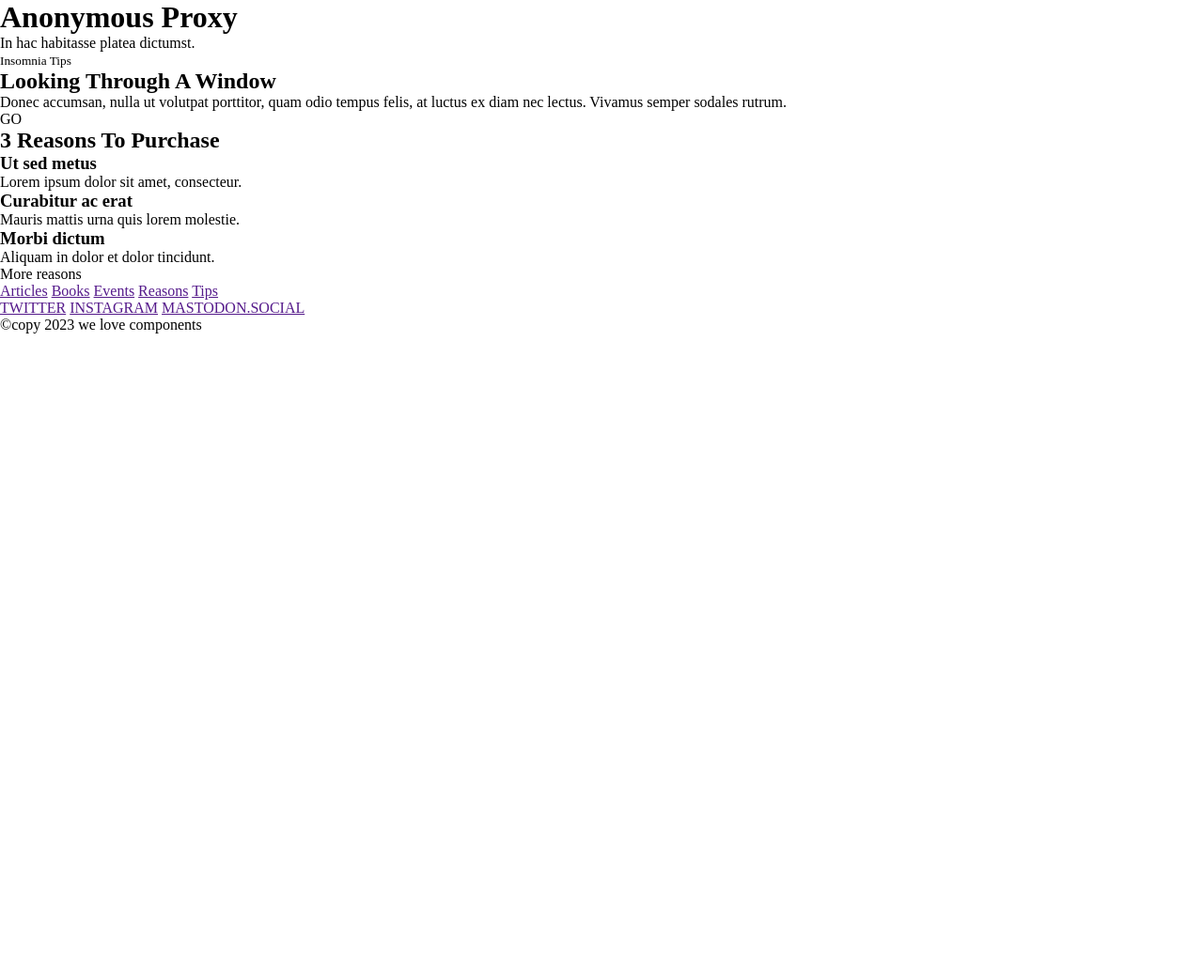
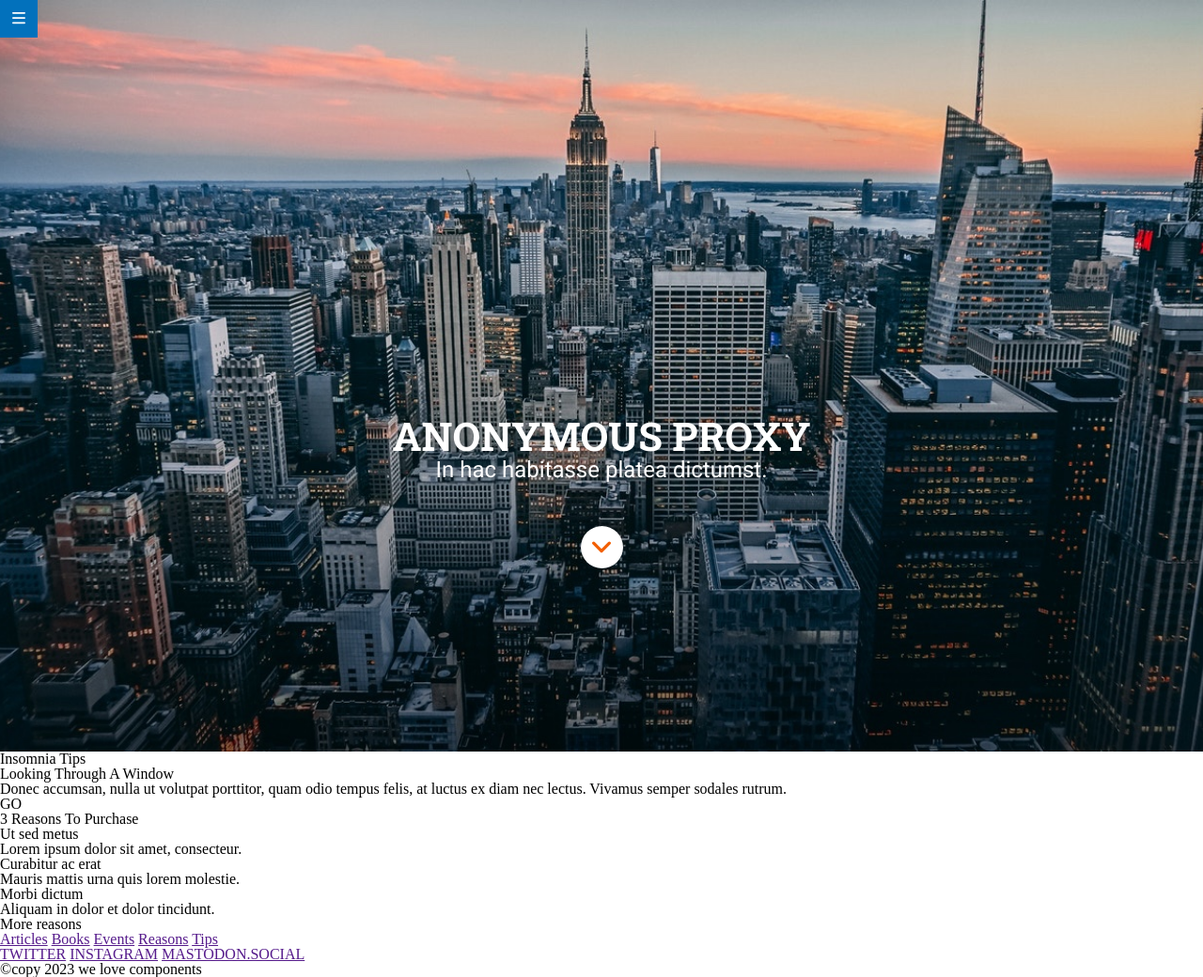
Before and after one commit to Adalab/modulo-1-evaluacion-final-Aidablaya, a website: page src/html/index.html in a window 1280 px wide. Shown: the whole page at 94% size. Before the commit the page ends 800 px from the top, so only its background shows below. Drawn offline with nearby package versions, Linux system fonts and the light colour scheme; files that its build step writes are made by us from their sources; files whose address does not match are found by name.

Commit message:
added scss header

```diff
--- a/src/html/index.html
+++ b/src/html/index.html
@@ -4,7 +4,9 @@
     <meta charset="UTF-8" />
     <meta name="viewport" content="width=device-width, initial-scale=1" />
     <title>Modulo1</title>
-    <link href="https://fonts.googleapis.com/css?family=Roboto&display=swap" rel="stylesheet" />
+    <link rel="preconnect" href="https://fonts.googleapis.com">
+    <link rel="preconnect" href="https://fonts.gstatic.com" crossorigin>
+    <link href="https://fonts.googleapis.com/css2?family=Roboto&family=Roboto+Slab:wght@400;500;700&display=swap" rel="stylesheet">
     <link rel="stylesheet" href="./assets/css/main.css" />
     <link rel="icon" href="./assets/images/favicon.png" />
   </head>
--- a/src/html/partials/header.html
+++ b/src/html/partials/header.html
@@ -1,4 +1,16 @@
 <header class="header">
-      <h1 class="header__title">Anonymous Proxy</h1>
-      <p class="header__text">In hac habitasse platea dictumst.</p>
+      <div class="header__icon">
+            <a href="">
+                  <img class="header__icon--tres" src="./assets/images/ico-menu.svg" alt="">
+            </a>
+      </div>
+
+      <div class="header__text">
+            <h1 class="header__text--title">ANONYMOUS PROXY</h1>
+            <p class="header__text--para">In hac habitasse platea dictumst.</p>
+            <a href="" class="header__text--box">
+                  <img src="./assets/images/ico-scroll-down.svg" alt="">
+            </a>
+            </div>
+      </div>
 </header>
--- /dev/null
+++ b/src/scss/core/_mixins.scss
@@ -0,0 +1,10 @@
+@mixin tablet () {
+    @media (min-width: 768px) {
+        @content;
+    }
+}
+@mixin desktop () {
+     @media (min-width: 1200px) {
+        @content;
+     }
+}
--- a/src/scss/core/_reset.scss
+++ b/src/scss/core/_reset.scss
@@ -3,3 +3,52 @@
   margin: 0;
   padding: 0;
 }
+
+/* http://meyerweb.com/eric/tools/css/reset/
+   v2.0 | 20110126
+   License: none (public domain)
+*/
+
+html, body, div, span, applet, object, iframe,
+h1, h2, h3, h4, h5, h6, p, blockquote, pre,
+a, abbr, acronym, address, big, cite, code,
+del, dfn, em, img, ins, kbd, q, s, samp,
+small, strike, strong, sub, sup, tt, var,
+b, u, i, center,
+dl, dt, dd, ol, ul, li,
+fieldset, form, label, legend,
+table, caption, tbody, tfoot, thead, tr, th, td,
+article, aside, canvas, details, embed,
+figure, figcaption, footer, header, hgroup,
+menu, nav, output, ruby, section, summary,
+time, mark, audio, video {
+	margin: 0;
+	padding: 0;
+	border: 0;
+	font-size: 100%;
+	font: inherit;
+	vertical-align: baseline;
+}
+/* HTML5 display-role reset for older browsers */
+article, aside, details, figcaption, figure,
+footer, header, hgroup, menu, nav, section {
+	display: block;
+}
+body {
+	line-height: 1;
+}
+ol, ul {
+	list-style: none;
+}
+blockquote, q {
+	quotes: none;
+}
+blockquote:before, blockquote:after,
+q:before, q:after {
+	content: '';
+	content: none;
+}
+table {
+	border-collapse: collapse;
+	border-spacing: 0;
+}
--- a/src/scss/core/_variables.scss
+++ b/src/scss/core/_variables.scss
@@ -0,0 +1,2 @@
+$font-roboto-slab: 'Roboto Slab', serif;;
+$font-roboto: 'Roboto', sans-serif;
--- a/src/scss/layout/_header.scss
+++ b/src/scss/layout/_header.scss
@@ -0,0 +1,58 @@
+.header {
+    height: 100vh;
+    width: 100%;
+    background-image: url("../images/cover.jpg");
+    background-position: center;
+    background-attachment: fixed;
+    background-size: auto 100%;
+
+    &__icon {
+        width: 40px;
+        height: 40px;
+        background-color: #0271bc;
+        display: flex;
+        justify-content: center;
+        align-items: center;
+        &--tres {
+            width: 14px;
+            height: 14px;
+        }
+    }
+    &__text {
+        color: #ffffff;
+        display: flex;
+        flex-direction: column;
+        height: 90%;
+        align-items: center;
+        justify-content: flex-end;
+        margin: 15px;
+        padding-bottom: 125px;
+
+
+
+        &--title  {
+            font-family: $font-roboto-slab;
+            font-size: 2.63rem;
+            font-weight: bold;
+            text-align: center;
+
+        }
+        &--para {
+            font-family: $font-roboto;
+            font-size: 1.5rem;
+            line-height: 30px;
+        }
+        &--box {
+            background-color: #ffffff;
+            height: 45px;
+            width: 45px;
+            border-radius: 75%;
+            display: flex;
+            justify-content: center;
+            margin: 45px;
+
+        }
+    }
+
+
+}
--- a/src/scss/main.scss
+++ b/src/scss/main.scss
@@ -1,4 +1,5 @@
 @import 'core/variables';
 @import 'core/reset';
+@import 'core/mixins';
 @import 'layout/header';
 @import 'layout/footer';
```
Also changed, not shown: src/images/cover.jpg (added), src/images/favicon.png (deleted), src/images/ico-arrow.svg (added), src/images/ico-menu.svg (added), src/images/ico-scroll-down.svg (added).
